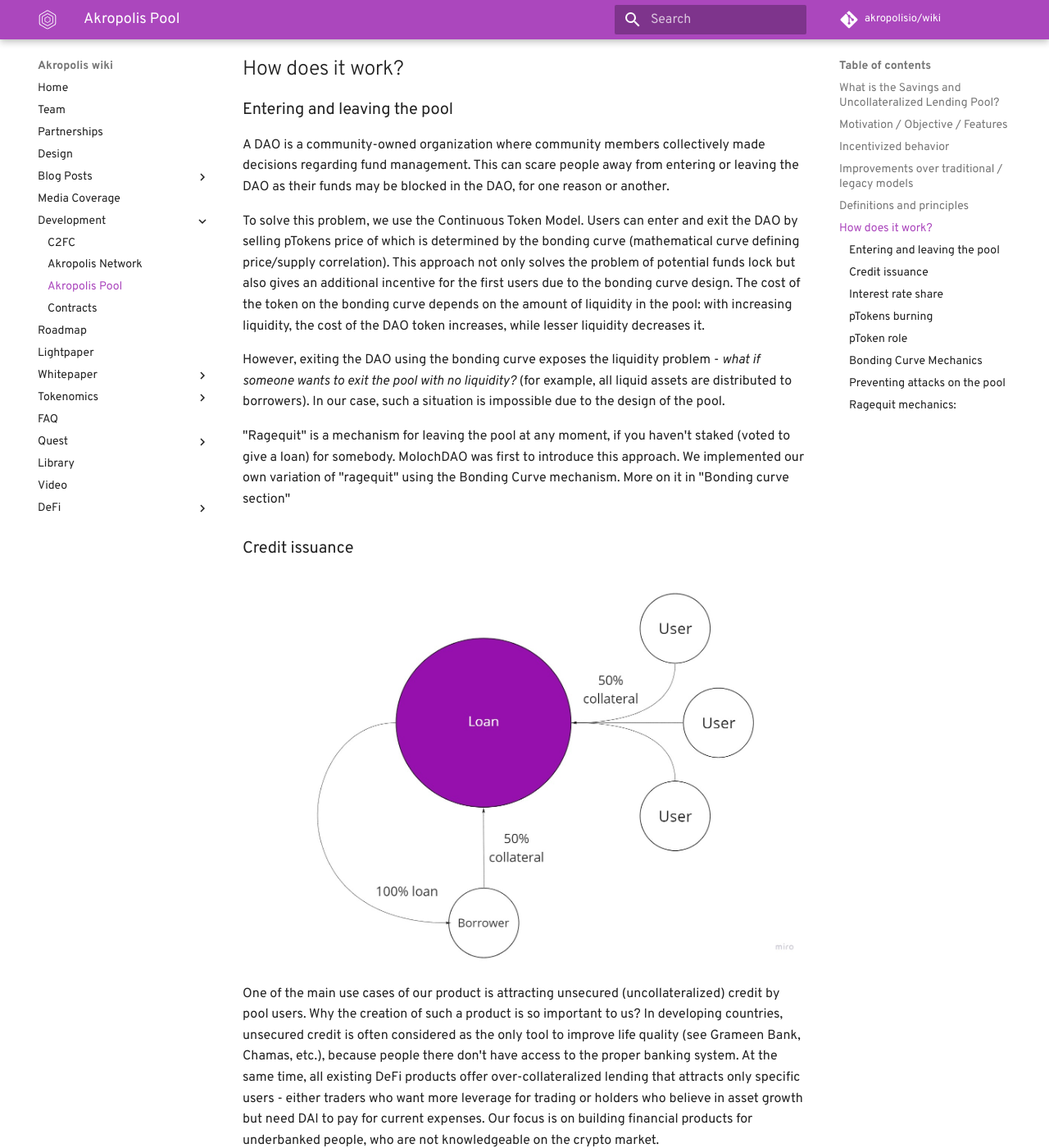
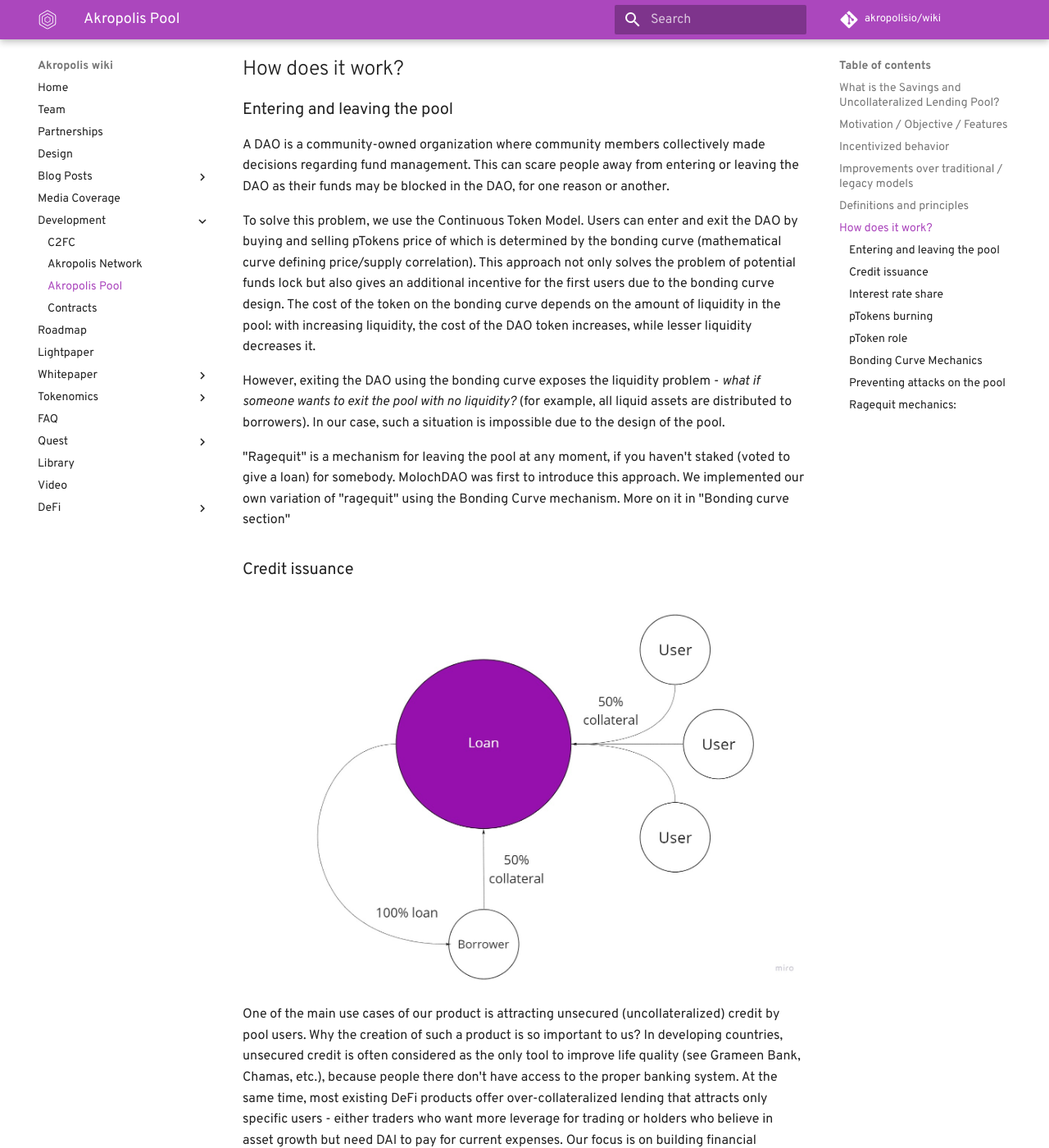
Before and after one commit to kaonone/wiki, an MkDocs documentation site: the page built from docs/pool.md, in a window 1280 px wide and 1400 px high, scrolled down 1445 px. Shown: the whole window at 82% size. Built offline with MkDocs 1.6.1 and Material for MkDocs 9.7.7, drawn with Linux system fonts in a browser that asks for light colours; some web fonts are replaced; comment, search, counter and statistics services are not loaded; old or Windows-style settings are respelled for this version of MkDocs; some of the changed text lies outside the part shown.

Commit message:
Update pool.md

```diff
--- a/docs/pool.md
+++ b/docs/pool.md
@@ -6,11 +6,11 @@
 - Lending funds with the maximum percentage, taking loss risk into account
 - Liquidity provision to avoid cash gap and subsequent bankruptcy
 
-The goal of our pool is to create a community-owned fund that helps its members earn high-interest rates by providing unsecured loans to the members and by providing capital to various liquid DeFi instruments.
+The goal of our pool is to create a community-owned fund that helps its members earn high-interest rates by providing unsecured loans to its the members and by providing capital to various liquid DeFi instruments.
 
 ## Motivation / Objective / Features
 
-1. Uncollateralised lending available through the pooling of funds. Currently, in DeFi all lending is over-collateralised.
+1. Uncollateralised lending available through the pooling of funds. Currently, in DeFi most lending is over-collateralised.
 2. Maximise earnings to its members
 3. Incentives for early adopters/users of the pool
 4. Incentives to grow the pool size through referrals
@@ -41,7 +41,7 @@
 
 A DAO is a community-owned organization where community members collectively made decisions regarding fund management. This can scare people away from entering or leaving the DAO as their funds may be blocked in the DAO, for one reason or another.
 
-To solve this problem, we use the Continuous Token Model. Users can enter and exit the DAO by selling pTokens price of which is determined by the bonding curve (mathematical curve defining price/supply correlation). This approach not only solves the problem of potential funds lock but also gives an additional incentive for the first users due to the bonding curve design. The cost of the token on the bonding curve depends on the amount of liquidity in the pool: with increasing liquidity, the cost of the DAO token increases, while lesser liquidity decreases it.
+To solve this problem, we use the Continuous Token Model. Users can enter and exit the DAO by buying and selling pTokens price of which is determined by the bonding curve (mathematical curve defining price/supply correlation). This approach not only solves the problem of potential funds lock but also gives an additional incentive for the first users due to the bonding curve design. The cost of the token on the bonding curve depends on the amount of liquidity in the pool: with increasing liquidity, the cost of the DAO token increases, while lesser liquidity decreases it.
 
 However, exiting the DAO using the bonding curve exposes the liquidity problem - _what if someone wants to exit the pool with no liquidity?_ (for example, all liquid assets are distributed to borrowers). In our case, such a situation is impossible due to the design of the pool.
 
@@ -51,7 +51,7 @@
 
 <img src="/images/development/pool/issuance.jpg" alt="drawing" />
 
-One of the main use cases of our product is attracting unsecured (uncollateralized) credit by pool users. Why the creation of such a product is so important to us? In developing countries, unsecured credit is often considered as the only tool to improve life quality (see Grameen Bank, Chamas, etc.), because people there don&#39;t have access to the proper banking system. At the same time, all existing DeFi products offer over-collateralized lending that attracts only specific users - either traders who want more leverage for trading or holders who believe in asset growth but need DAI to pay for current expenses. Our focus is on building financial products for underbanked people, who are not knowledgeable on the crypto market.
+One of the main use cases of our product is attracting unsecured (uncollateralized) credit by pool users. Why the creation of such a product is so important to us? In developing countries, unsecured credit is often considered as the only tool to improve life quality (see Grameen Bank, Chamas, etc.), because people there don&#39;t have access to the proper banking system. At the same time, most existing DeFi products offer over-collateralized lending that attracts only specific users - either traders who want more leverage for trading or holders who believe in asset growth but need DAI to pay for current expenses. Our focus is on building financial products for underbanked people, who are not knowledgeable on the crypto market.
 
 But how can we guarantee the system stability and decrease to a minimum possibility of lending funds to unreliable borrowers (which will lead to the cash gap in the pool)? We decided to use a social reputation system to solve this issue. Moreover, at the current level of development of decentralized services, we do not believe in opportunistic attempts to create a &quot;single rating / scoring&quot; for all users.
 
```
Also changed, not shown: other parts of docs/pool.md (+3 -3 lines).
